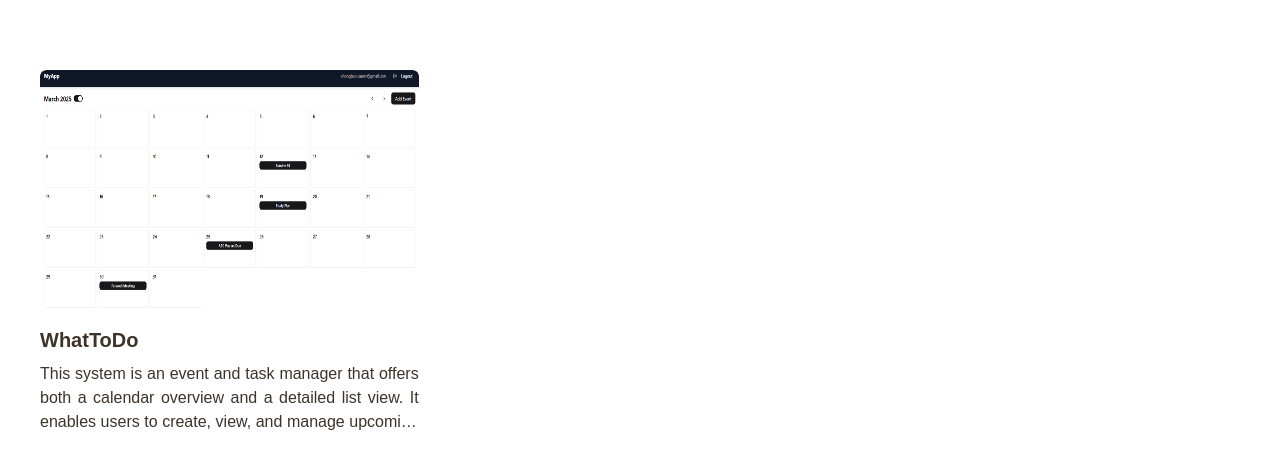
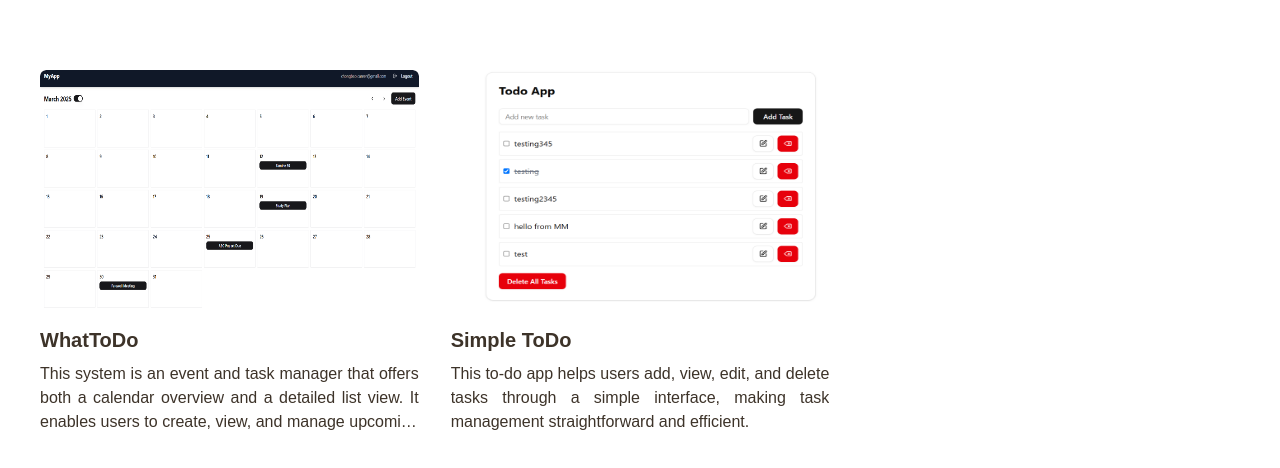
Before and after one commit to Fattybun/personal-blog, a Next.js app: page /collaborate in a window 1280 px wide. Shown: the part 818-1286 px from the top of the page. Built offline with nearby package versions, Linux system fonts and the light colour scheme.

Commit message:
Add portfolio

```diff
--- a/src/configs/portfolio.ts
+++ b/src/configs/portfolio.ts
@@ -6,4 +6,11 @@ export const portfoliosURL = {
     excerpt:
       "This system is an event and task manager that offers both a calendar overview and a detailed list view. It enables users to create, view, and manage upcoming commitments, helping them stay organized and on schedule.",
   },
+  todo_app: {
+    url: "https://todo-next-ten-ebon.vercel.app/",
+    title: "Simple ToDo",
+    preview: "/portfolio-image/simple-to-do.png",
+    excerpt:
+      "This to-do app helps users add, view, edit, and delete tasks through a simple interface, making task management straightforward and efficient.",
+  },
 };
```
Also changed, not shown: public/portfolio-image/simple-to-do.png (added).
